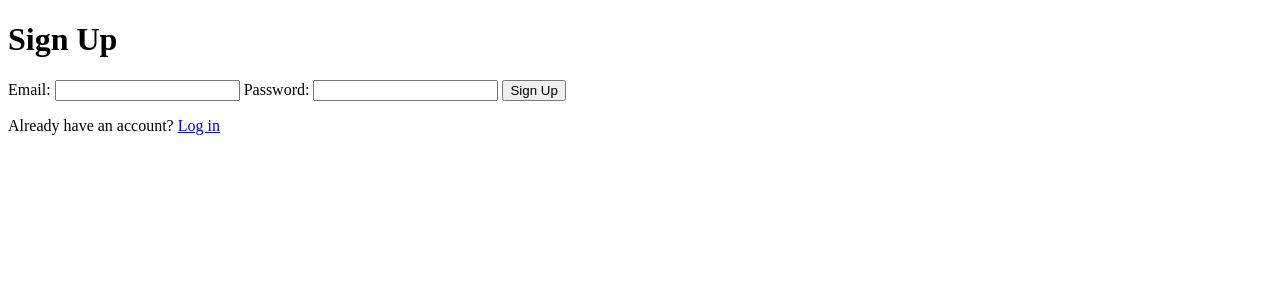
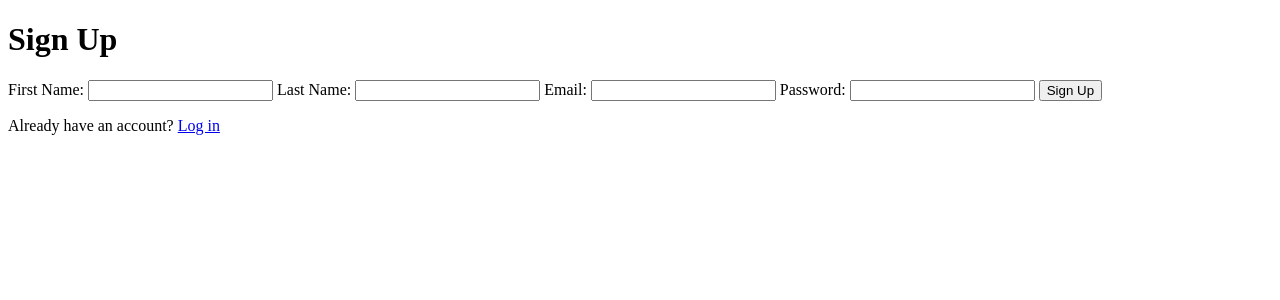
Before and after one commit to thoughtpunch/voice_writer, a Django app: page /signup/ in a window 1280 px wide. Shown: the top 300 px of the page. Run offline with Django 5.2, Linux system fonts and the light colour scheme; parts of the project's set-up code (start-up, migrations or seed data) failed here and were passed over.

Commit message:
supabase

```diff
--- a/voice_writer/templates/voice_writer/user/signup.html
+++ b/voice_writer/templates/voice_writer/user/signup.html
@@ -9,6 +9,13 @@
     <h1>Sign Up</h1>
     <form method="post" action="{% url 'signup' %}">
       {% csrf_token %}
+
+      <label for="first_name">First Name:</label>
+      <input type="text" name="first_name" required />
+
+      <label for="last_name">Last Name:</label>
+      <input type="text" name="last_name" required />
+
       <label for="email">Email:</label>
       <input type="email" name="email" required />
 
```
Also changed, not shown: voice_writer/views/user.py (+5 -4 lines).
